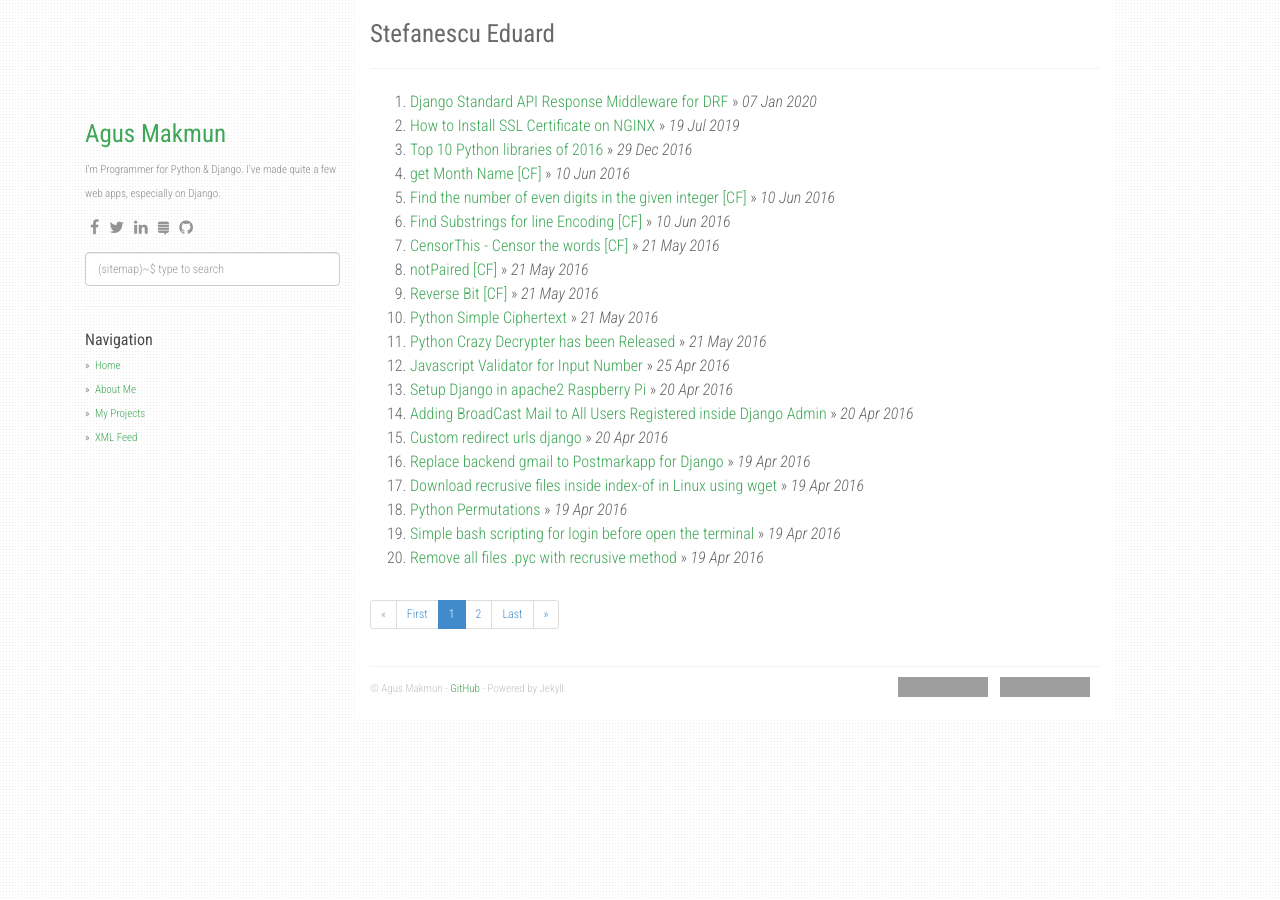
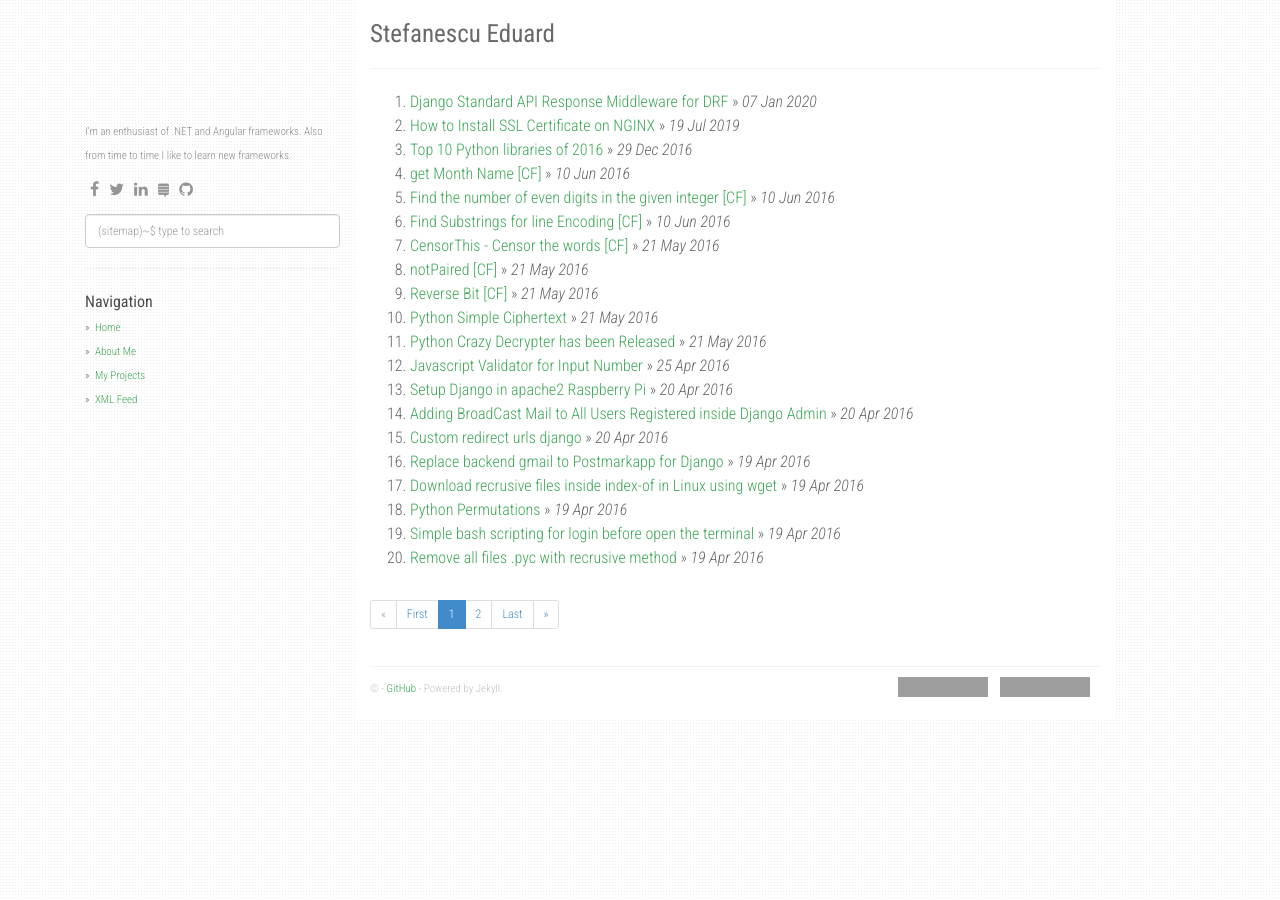
Before and after one commit to agusmakmun/agusmakmun.github.io, a Jekyll site: the page built from index.html, in a window 1280 px wide. Built offline with Jekyll 4.4.1, drawn with Linux system fonts in a browser that asks for light colours; nearby versions of some CDN libraries; the list of posts is cut into pages by our own code; grey boxes are pictures that could not be loaded.

Commit message:
Update config.

```diff
--- a/_config.yml
+++ b/_config.yml
@@ -1,10 +1,8 @@
 title: Stefanescu Eduard
-description: My Personal Stack Problems
-author: Agus Makmun
-github: https://github.com/agusmakmun
-about: I'm Programmer for Python & Django. I've made quite a few web apps, especially on Django.
+description: This blog post will contains articles, tutorials and life experiences.
+github: https://github.com/stefanescueduard
+about: I'm an enthusiast of .NET and Angular frameworks. Also from time to time I like to learn new frameworks.
 disqus_shortname: stackproblems
-google_analytics: UA-XXXXXXXX-Y
 
 enableTags: true
 tagarray: []
@@ -15,28 +13,27 @@ collections:
     permalink: /project/:path/
 
 social:
-    - icon: fa-facebook
-      link: "#"
-    - icon: fa-twitter
-      link: "#"
-    - icon: fa-linkedin
-      link: "#"
-    - icon: fa-stack-exchange
-      link: "#"
-    - icon: fa-github
-      link: "https://github.com/agusmakmun"
+  - icon: fa-facebook
+    link: "#"
+  - icon: fa-twitter
+    link: "#"
+  - icon: fa-linkedin
+    link: "#"
+  - icon: fa-stack-exchange
+    link: "#"
+  - icon: fa-github
+    link: "https://github.com/stefanescueduard"
 
 share:
   twitter_username: github.io
-  fb_appid: 1749788565247320
 
 urls:
-    - text: About Me
-      url: /about/
-    - text: My Projects
-      url: /projects/
-    - text: XML Feed
-      url: /feed.xml
+  - text: About Me
+    url: /about/
+  - text: My Projects
+    url: /projects/
+  - text: XML Feed
+    url: /feed.xml
 
 url: "https://stefanescueduard.github.io"
 baseurl: ""
@@ -53,4 +50,4 @@ compress_html:
   comments: ["<!-- ", " -->"]
   endings: all
   ignore:
-    envs: ['development']
+    envs: ["development"]
```
